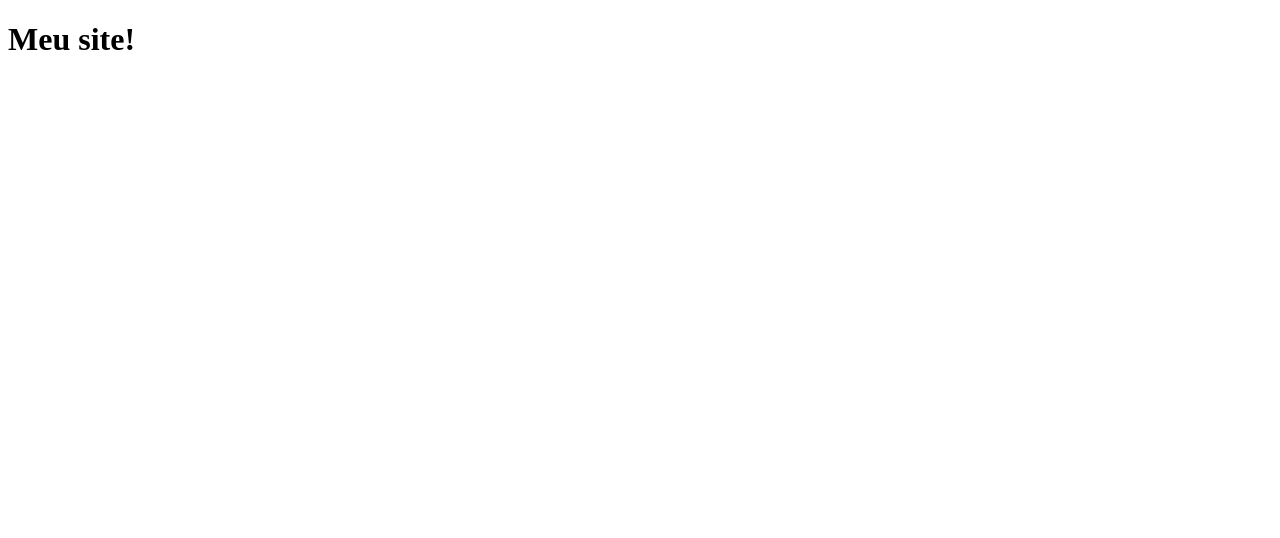
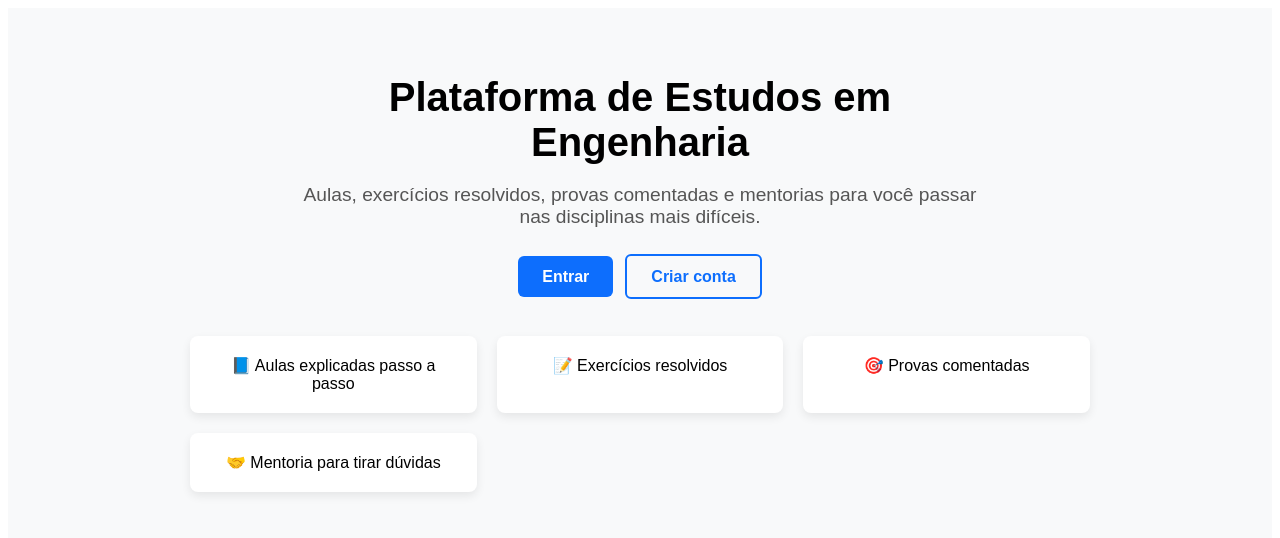
Before and after one commit to BrunoBrito375/clone-tabnews, a Next.js app: page / in a window 1280 px wide. Shown: the top 538 px of the page. Built offline with nearby package versions, Linux system fonts and the light colour scheme.

Commit message:
Novo style

```diff
--- a/pages/index.js
+++ b/pages/index.js
@@ -1,5 +1,87 @@
 function Home() {
-  return <h1> Meu site!</h1>;
+  return (
+    <main style={styles.container}>
+      <header style={styles.header}>
+        <h1 style={styles.title}>Plataforma de Estudos em Engenharia</h1>
+        <p style={styles.subtitle}>
+          Aulas, exercícios resolvidos, provas comentadas e mentorias para você
+          passar nas disciplinas mais difíceis.
+        </p>
+      </header>
+
+      <section style={styles.actions}>
+        <a href="/login" style={styles.buttonPrimary}>
+          Entrar
+        </a>
+        <a href="/register" style={styles.buttonSecondary}>
+          Criar conta
+        </a>
+      </section>
+
+      <section style={styles.features}>
+        <div style={styles.card}>📘 Aulas explicadas passo a passo</div>
+        <div style={styles.card}>📝 Exercícios resolvidos</div>
+        <div style={styles.card}>🎯 Provas comentadas</div>
+        <div style={styles.card}>🤝 Mentoria para tirar dúvidas</div>
+      </section>
+    </main>
+  );
 }
 
+const styles = {
+  container: {
+    minHeight: "100vh",
+    padding: "40px",
+    fontFamily: "Arial, sans-serif",
+    backgroundColor: "#f8f9fa",
+    textAlign: "center",
+  },
+  header: {
+    maxWidth: "700px",
+    margin: "0 auto 40px",
+  },
+  title: {
+    fontSize: "2.5rem",
+    marginBottom: "16px",
+  },
+  subtitle: {
+    fontSize: "1.2rem",
+    color: "#555",
+  },
+  actions: {
+    marginBottom: "50px",
+  },
+  buttonPrimary: {
+    marginRight: "12px",
+    padding: "12px 24px",
+    backgroundColor: "#0d6efd",
+    color: "#fff",
+    textDecoration: "none",
+    borderRadius: "6px",
+    fontWeight: "bold",
+  },
+  buttonSecondary: {
+    padding: "12px 24px",
+    border: "2px solid #0d6efd",
+    color: "#0d6efd",
+    textDecoration: "none",
+    borderRadius: "6px",
+    fontWeight: "bold",
+  },
+  features: {
+    display: "grid",
+    gridTemplateColumns: "repeat(auto-fit, minmax(220px, 1fr))",
+    gap: "20px",
+    maxWidth: "900px",
+    margin: "0 auto",
+  },
+  card: {
+    padding: "20px",
+    backgroundColor: "#fff",
+    borderRadius: "8px",
+    boxShadow: "0 4px 10px rgba(0,0,0,0.08)",
+    fontWeight: "500",
+  },
+};
+
 export default Home;
```
